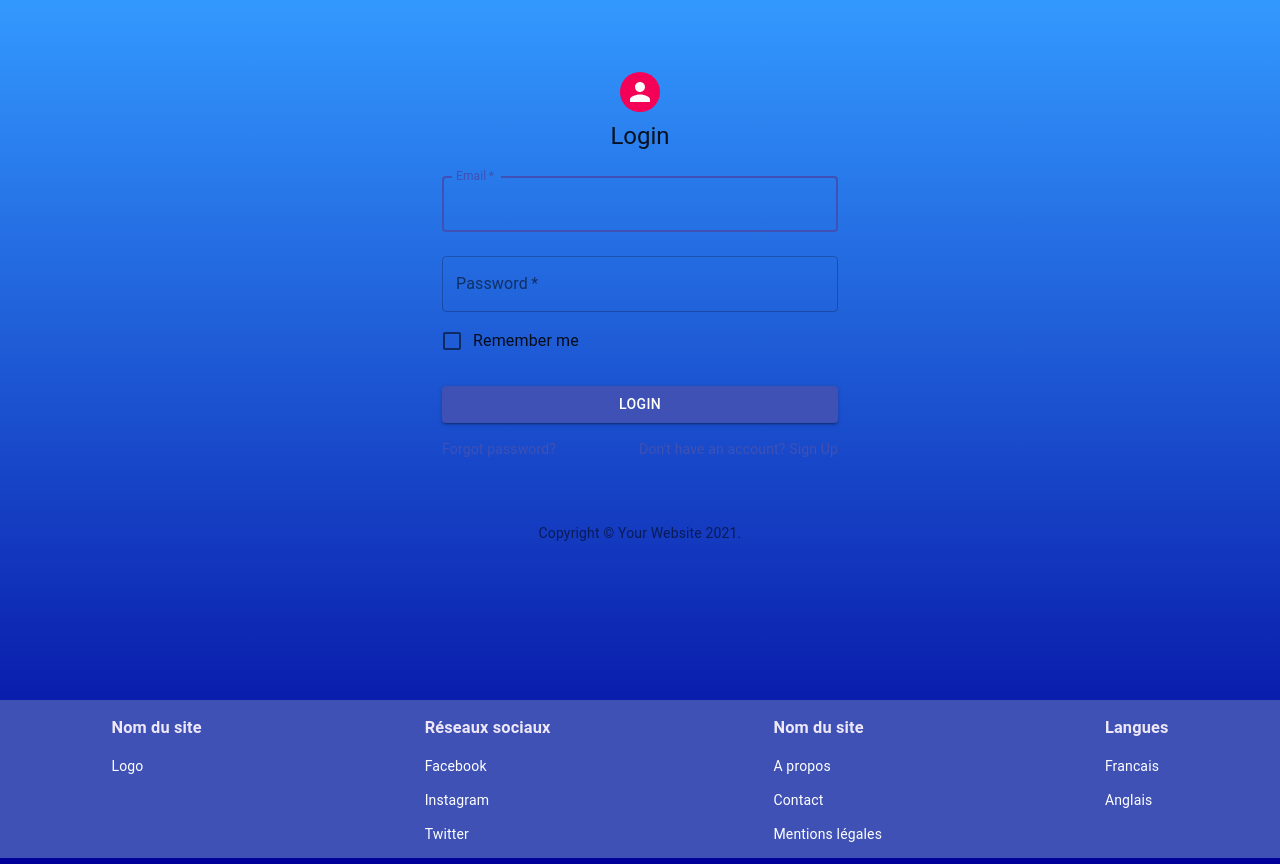
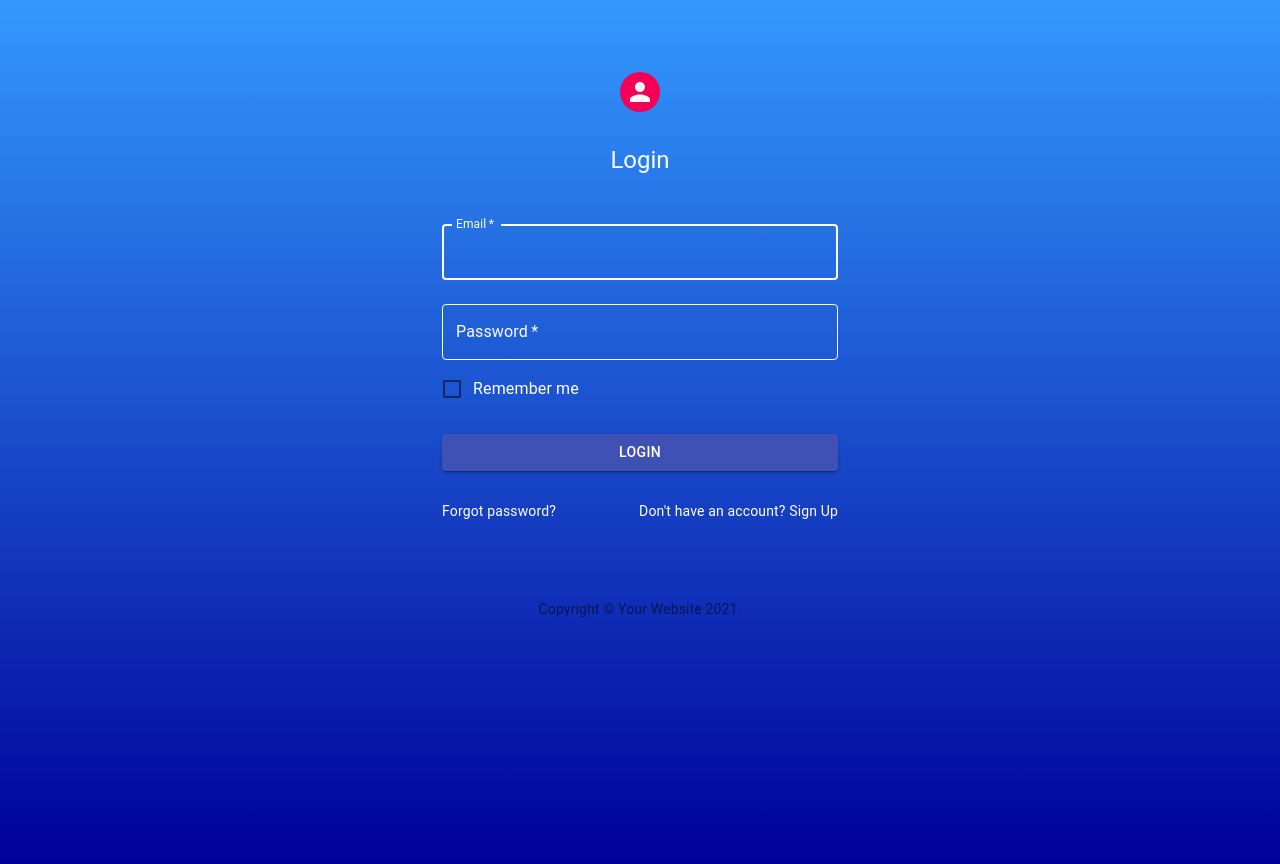
Before and after one commit to nicolasdantas/hackaton2-front, a React (Create React App) app: page / in a window 1280 px wide. Built offline with nearby package versions, Linux system fonts and the light colour scheme.

Commit message:
css page login

```diff
--- a/src/components/Footer.js
+++ b/src/components/Footer.js
@@ -1,8 +1,11 @@
 import React from 'react';
+import { useLocation } from "react-router-dom";
 import '../style/Footer.scss';
 
 const Footer = () => {
+    const location = useLocation();
     return(
+        location.pathname !== "/" &&
         <footer>
             <div className="container-footer">
                 <div>
--- a/src/components/Login.js
+++ b/src/components/Login.js
@@ -13,6 +13,7 @@ import Typography from "@material-ui/core/Typography";
 import { makeStyles } from "@material-ui/core/styles";
 import Container from "@material-ui/core/Container";
 import { useHistory } from "react-router-dom";
+import '../style/Login.scss'
 
 function Copyright() {
   return (
@@ -45,6 +46,20 @@ const useStyles = makeStyles((theme) => ({
   submit: {
     margin: theme.spacing(3, 0, 2),
   },
+  input: {
+    '& .MuiInputLabel-outlined': {
+      color: 'white',
+    },
+    '& .MuiOutlinedInput-root .MuiOutlinedInput-notchedOutline': {
+      borderColor: 'white',
+    },
+  },
+  login: {
+    color: 'white' ,
+  },
+  rememberMe:{
+    color:'white',
+  }
 }));
 
 export default function Login() {
@@ -59,10 +74,11 @@ export default function Login() {
           {/*          <LockOutlinedIcon /> */}
         </Avatar>
         <Typography component="h1" variant="h5">
-          Login
+          <p className="login">Login</p>
         </Typography>
         <form className={classes.form} noValidate>
           <TextField
+            className={classes.input}
             variant="outlined"
             margin="normal"
             required
@@ -74,6 +90,7 @@ export default function Login() {
             autoFocus
           />
           <TextField
+            className={classes.input}
             variant="outlined"
             margin="normal"
             required
@@ -85,6 +102,7 @@ export default function Login() {
             autoComplete="current-password"
           />
           <FormControlLabel
+            className={classes.rememberMe}
             control={<Checkbox value="remember" color="primary" />}
             label="Remember me"
           />
@@ -101,12 +119,12 @@ export default function Login() {
           <Grid container>
             <Grid item xs>
               <Link href="#" variant="body2">
-                Forgot password?
+              <p className="signup"> Forgot password?</p>
               </Link>
             </Grid>
             <Grid item>
               <Link href="#" variant="body2">
-                {"Don't have an account? Sign Up"}
+               <p className="signup">{"Don't have an account? Sign Up"}</p>
               </Link>
             </Grid>
           </Grid>
--- /dev/null
+++ b/src/style/Login.scss
@@ -0,0 +1,7 @@
+.login{
+    color: white;
+}
+
+.signup{
+    color: white;
+}
```
Also changed, not shown: 1 other file (tests, documents, lock files or other folders).
